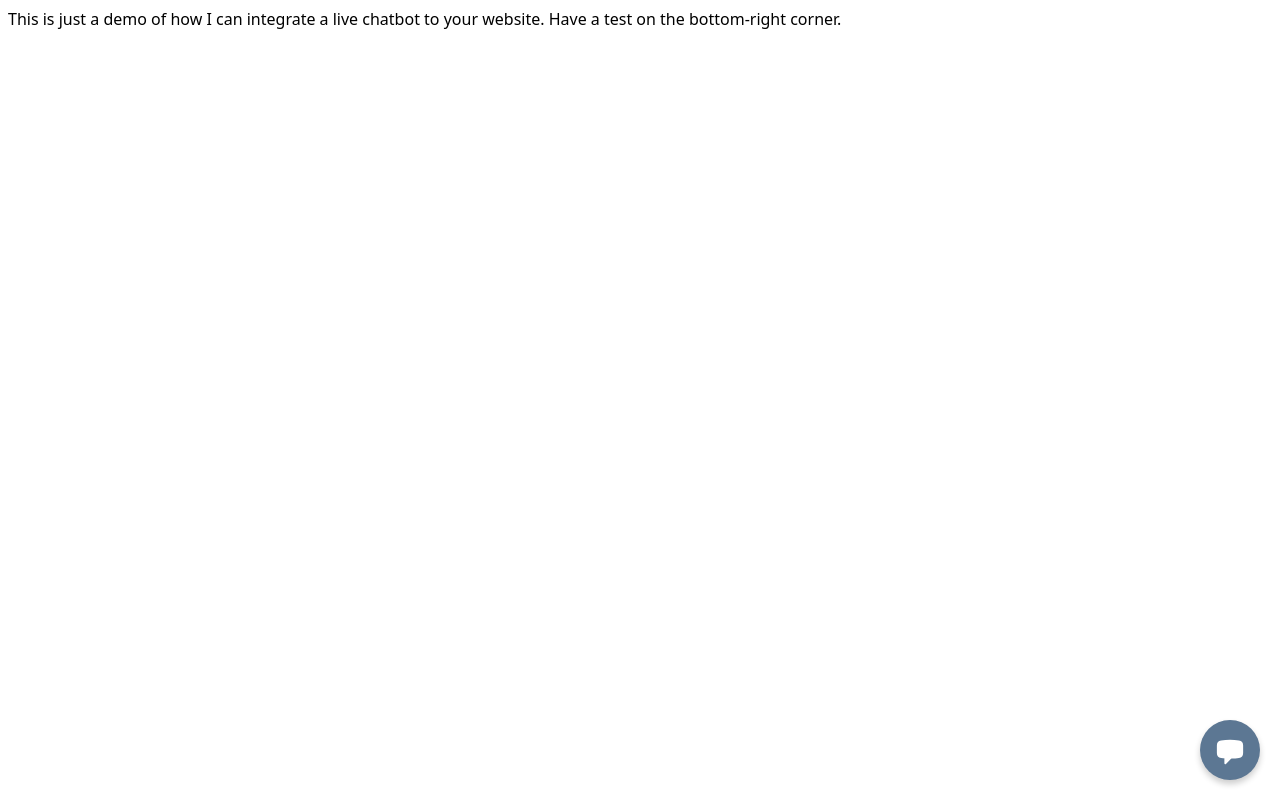
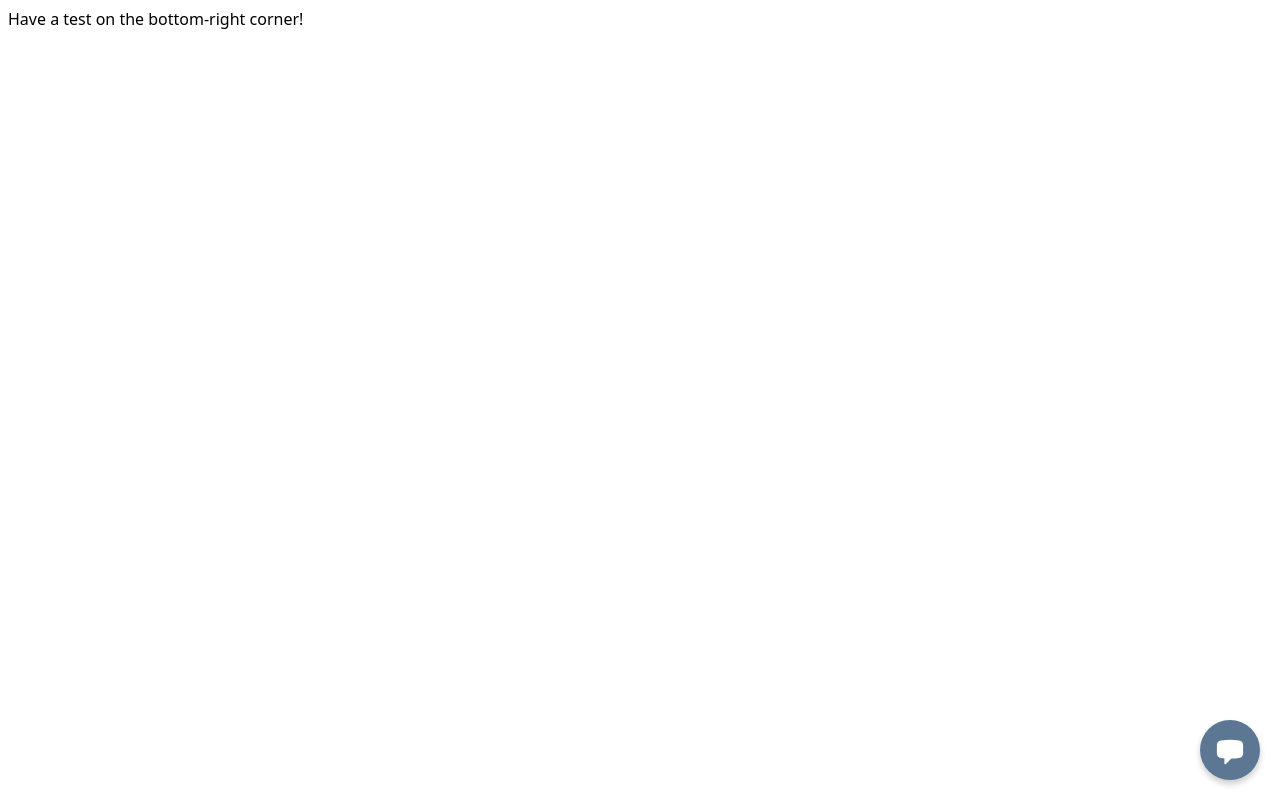
Before and after one commit to realyoterry/assistant, a website: page index.html in a window 1280 px wide. Drawn offline with Linux system fonts and the light colour scheme.

Commit message:
fix: update chatbot demo

```diff
--- a/index.html
+++ b/index.html
@@ -118,7 +118,7 @@
 </head>
 
 <body>
-    <span>This is just a demo of how I can integrate a live chatbot to your website. Have a test on the bottom-right corner.</span>
+    <span>Have a test on the bottom-right corner!</span>
 
     <button class='chat-button' onclick='toggleChat()'><svg xmlns='http://www.w3.org/2000/svg' fill='#fff'
             viewBox='0 0 24 24' stroke-width='1.5' stroke='currentColor' width='30px'
```
